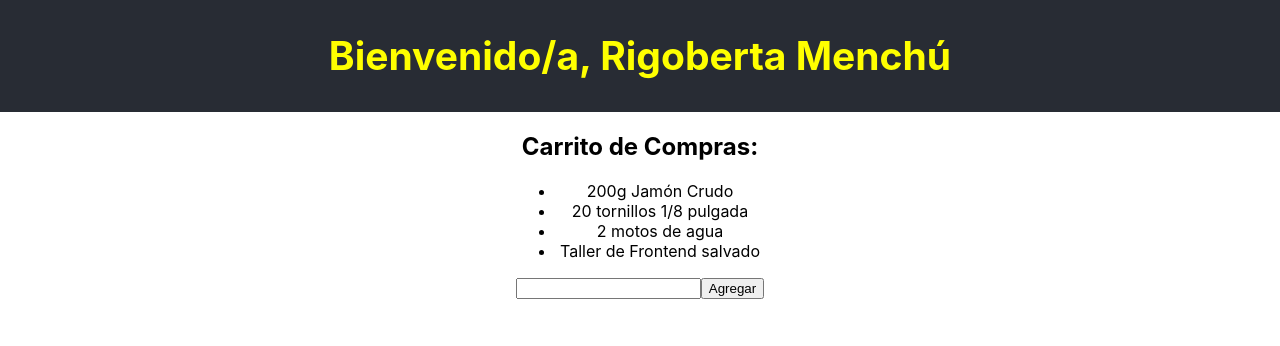
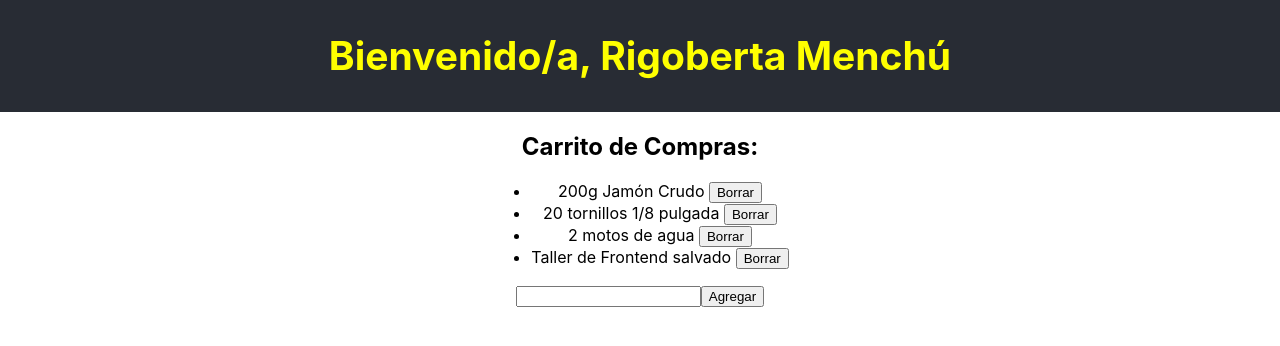
Before and after one commit to BouzORT/TF-TodoList-2021Jul, a React (Create React App) app: page / in a window 1280 px wide. Shown: the top 346 px of the page. Built offline with nearby package versions, Linux system fonts and the light colour scheme.

Commit message:
Alta Tarea. Avance baja tarea.

```diff
--- a/src/App.js
+++ b/src/App.js
@@ -1,3 +1,4 @@
+import React, { useState } from 'react';
 import Titulo from './Titulo';
 import './App.css';
 import Listado from './Listado';
@@ -5,7 +6,20 @@ import Listado from './Listado';
 const App = () => {
   const nombre = 'Rigoberta';
   const apellido = 'Menchú';
-  const carrito = ['200g Jamón Crudo', '20 tornillos 1/8 pulgada', '2 motos de agua', 'Taller de Frontend salvado'];
+  const [tareas, setTareas] = useState([
+    '200g Jamón Crudo',
+    '20 tornillos 1/8 pulgada',
+    '2 motos de agua',
+    'Taller de Frontend salvado',
+  ]);
+
+  const agregarTarea = tarea => {
+    setTareas([...tareas, tarea]);
+  };
+
+  const borrarTarea = tarea => {
+    console.log(`Tarea: ${tarea}`);
+  };
 
   return (
     <div className="App">
@@ -13,7 +27,7 @@ const App = () => {
         <Titulo nombre={nombre} apellido={apellido} />
       </header>
       <div className="App-content">
-        <Listado carrito={carrito} />
+        <Listado tareas={tareas} agregarTarea={agregarTarea} borrarTarea={borrarTarea} />
       </div>
     </div>
   );
--- a/src/Listado.js
+++ b/src/Listado.js
@@ -1,10 +1,13 @@
 import React, { useState } from 'react';
 
-const Listado = ({ carrito }) => {
+const Listado = ({ tareas, agregarTarea, borrarTarea }) => {
   const [textoTarea, setTextoTarea] = useState('');
 
   const btnClick = () => {
-    alert(`Agregaste la tarea: ${textoTarea}`);
+    if (textoTarea !== '') {
+      agregarTarea(textoTarea);
+      setTextoTarea('');
+    }
   };
 
   const handleTextoTarea = ({ target: { value } }) => {
@@ -15,8 +18,10 @@ const Listado = ({ carrito }) => {
     <>
       <h2>Carrito de Compras:</h2>
       <ul>
-        {carrito.map((item, index) => (
-          <li key={index}>{item}</li>
+        {tareas.map((item, index) => (
+          <li key={index}>
+            {item} <input type="button" value="Borrar" onClick={() => borrarTarea(item)} />
+          </li>
         ))}
       </ul>
       <input type="text" value={textoTarea} onChange={handleTextoTarea} />
```
